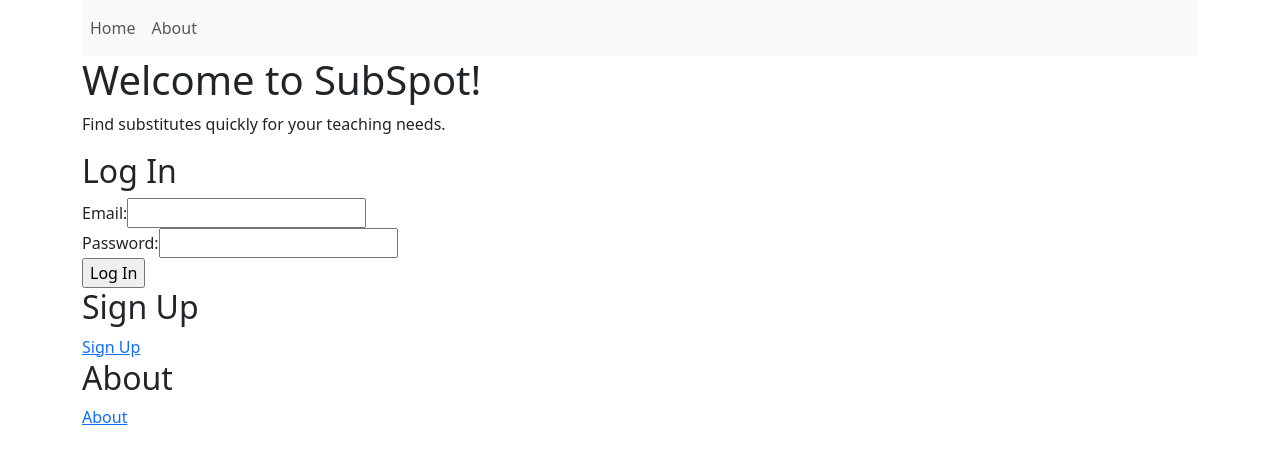
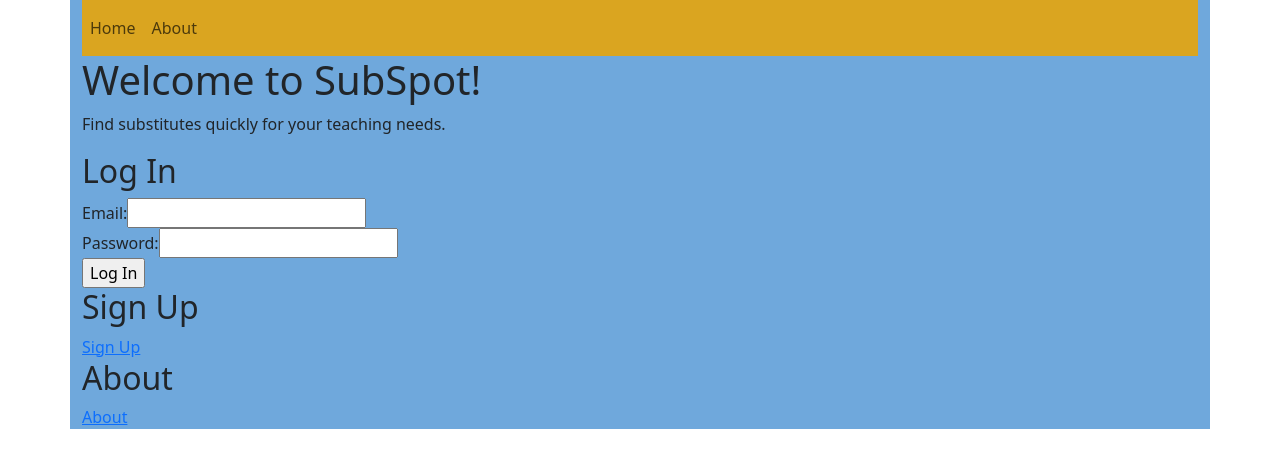
Before and after one commit to tgartland89/SubSpot, a React (Create React App) app in the folder client/: page / in a window 1280 px wide. Shown: the top 468 px of the page. Built offline with nearby package versions, Linux system fonts and the light colour scheme.

Commit message:
removed request from TeacherDashboard

```diff
--- a/client/src/components/App.js
+++ b/client/src/components/App.js
@@ -53,7 +53,7 @@ function App() {
   console.log("User Role:", user?.role);
 
   return (
-    <div className="container">
+    <div className="container warm-blue-bg"> {/* Add the warm-blue-bg class here */}
       <NavBar />
       <div className="content">
         <Switch>
--- a/client/src/components/NavBar.js
+++ b/client/src/components/NavBar.js
@@ -12,7 +12,7 @@ function NavBar() {
   };
 
   return (
-    <nav className="navbar navbar-expand-lg navbar-light bg-light">
+    <nav className="navbar navbar-expand-lg navbar-light golden-rod-bg"> {/* Add the golden-rod-bg class here */}
       <ul className="navbar-nav mr-auto">
         <li className="nav-item">
           <Link to="/" className="nav-link">
--- a/client/src/components/TeacherDashboard.js
+++ b/client/src/components/TeacherDashboard.js
@@ -46,15 +46,13 @@ const TeacherDashboard = () => {
       {successMessage && <div className="success-message">{successMessage}</div>}
       {errorMessage && <div className="error-message">{errorMessage}</div>}
       <h1>Teacher Dashboard</h1>
-      <p>Welcome to Teacher Dashboard!</p>
       <p>Here you can view and request substitutes and add reviews.</p>
       <hr />
       <h2>Available Substitutes:</h2>
       <ul>
         {substitutes.map((substitute) => (
           <li key={substitute.id}>
-            <Link to={`/sub-details/${substitute.id}`}>{substitute.name}</Link>
-            <button onClick={() => handleRequest(substitute.id, substitute.name)}>Request</button>
+            <Link to={`/sub-details/${substitute.id}`} className="dark-purple-link mr-2">{substitute.name}</Link>
           </li>
         ))}
       </ul>
--- a/client/src/index.css
+++ b/client/src/index.css
@@ -1,7 +1,7 @@
 :root {
   --bg: #282c34;
   --header: #fff;
-  --link: #61dafb;
+  --link: #401250;
   --text: hsla(0, 0%, 100%, 0.88);
 }
 .success-message {
@@ -21,3 +21,13 @@
   border-radius: 5px;
   margin-bottom: 10px;
 }
+.warm-blue-bg {
+  background-color: #6FA8DC;
+}
+
+.golden-rod-bg {
+  background-color: goldenrod;
+}
+.dark-purple-link {
+  color: #6A0DAD;
+}
```
Also changed, not shown: 1 other file (tests, documents, lock files or other folders).
